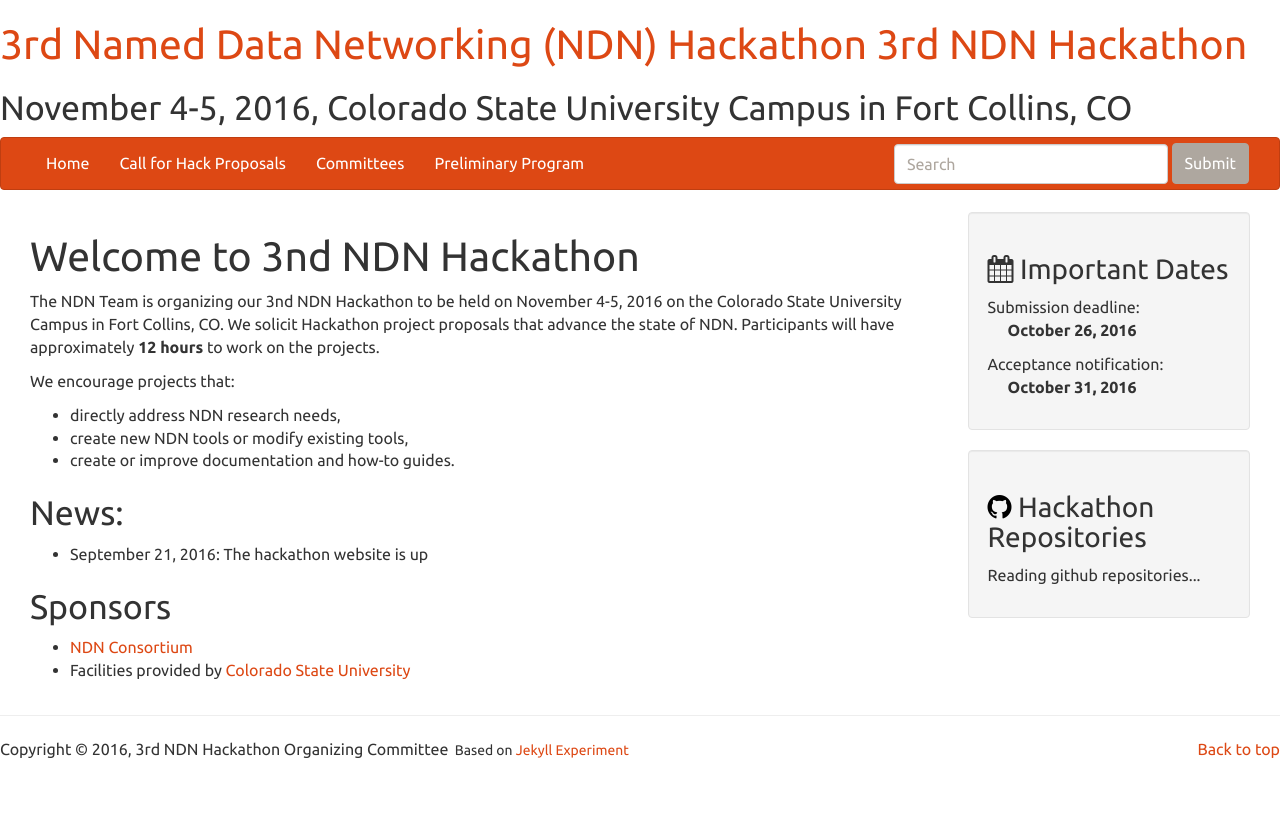
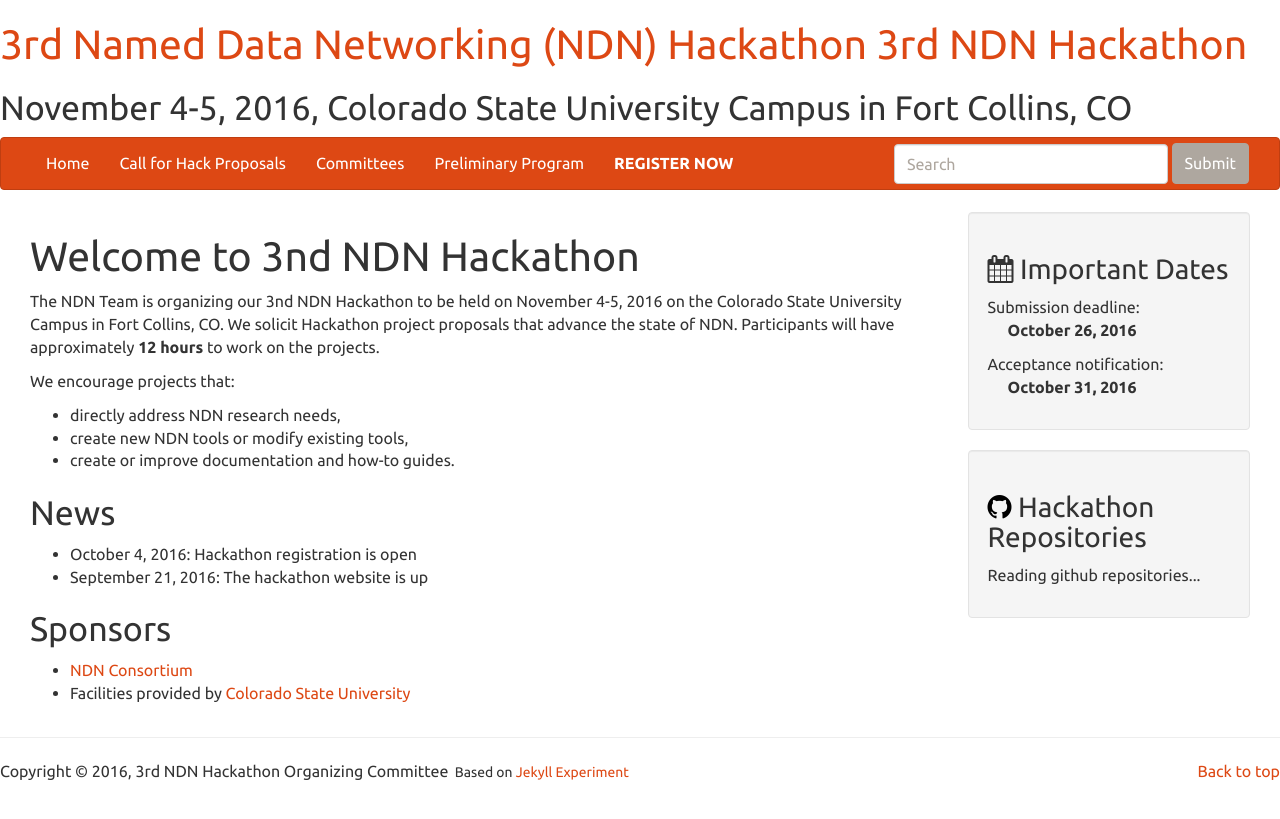
Before and after one commit to 3rd-ndn-hackathon/3rd-ndn-hackathon.github.io, a Jekyll site: the page built from index.md, in a window 1280 px wide. Shown: the top 819 px of the page. Built offline with Jekyll 4.4.1, drawn with Linux system fonts in a browser that asks for light colours; comment, search, counter and statistics services are not loaded.

Commit message:
Add registration

```diff
--- a/_config.yml
+++ b/_config.yml
@@ -44,6 +44,8 @@ navbar_list:
   link: /committees.html
 - name: Preliminary Program
   link: /program.html
+- name: <b>REGISTER NOW</b>
+  link: https://www.eventbrite.com/e/3rd-ndn-hackathon-tickets-28368329437
 
 # Configuration for responsive break point when using 'custom'.
 responsive_bp: 768
--- a/index.md
+++ b/index.md
@@ -11,7 +11,9 @@ We encourage projects that:
  - create new NDN tools or modify existing tools,
  - create or improve documentation and how-to guides.
 
-## News:
+## News
+
+- October 4, 2016: Hackathon registration is open
 - September 21, 2016: The hackathon website is up
 
 ## Sponsors
```
